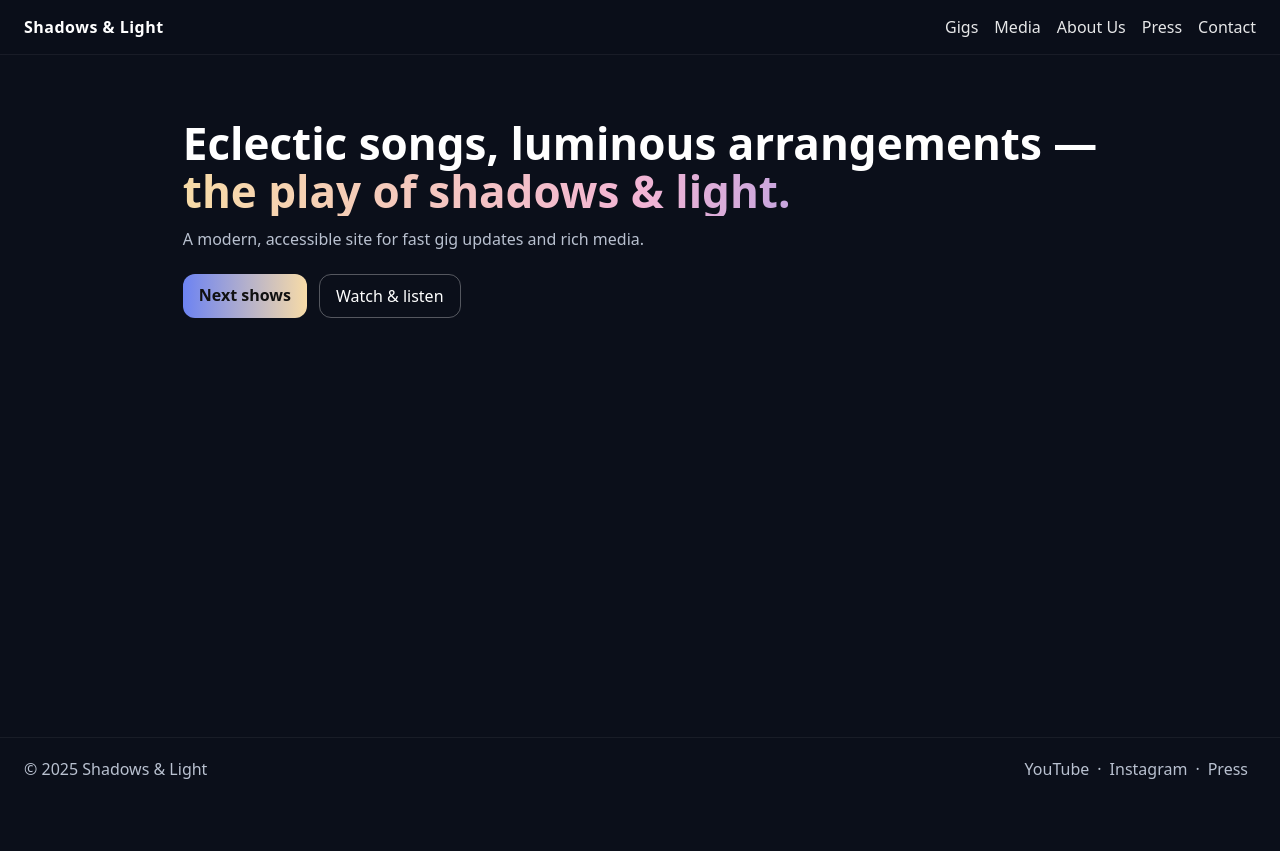
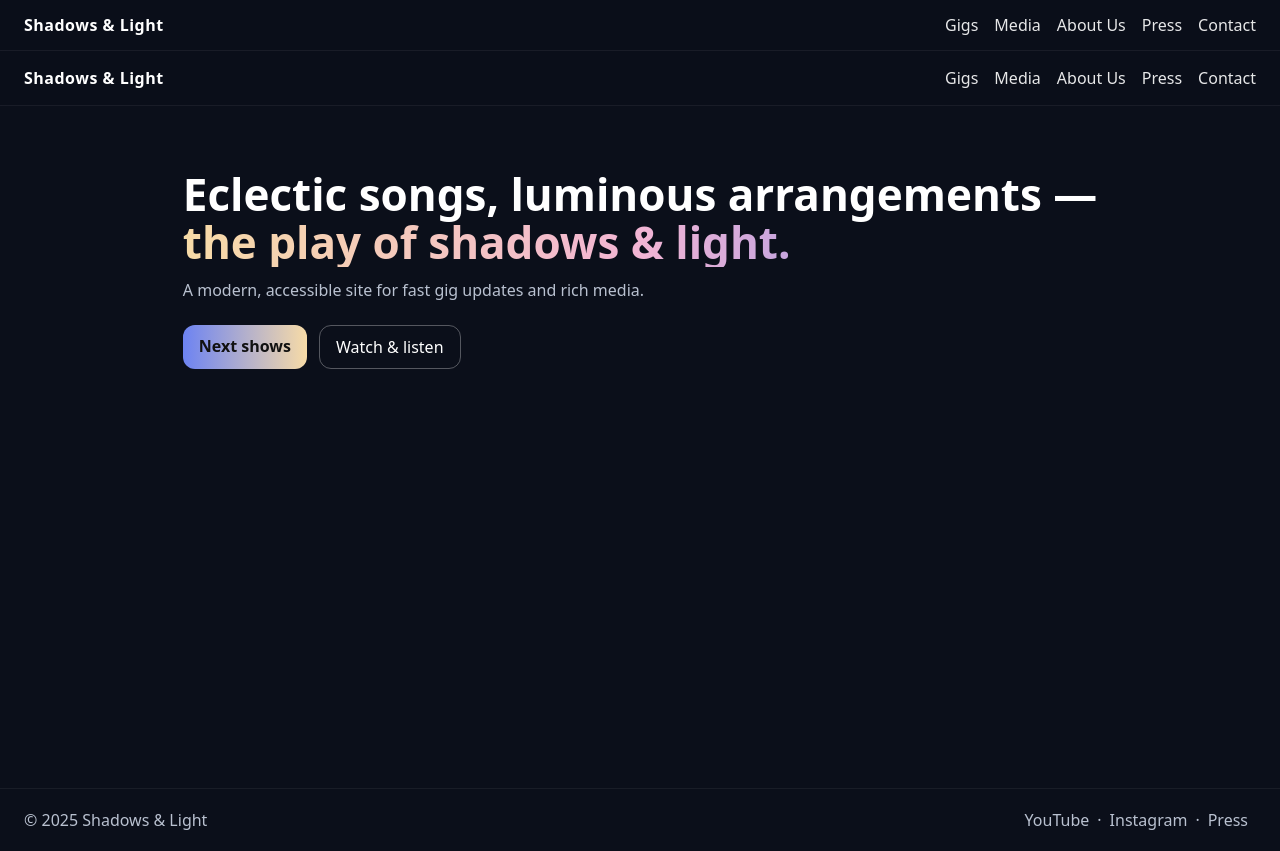
Before and after one commit to davidmul99snl/shadows-and-light-site, a Next.js app: page / in a window 1280 px wide. Before the commit the page ends 800 px from the top, so only its background shows below. Built offline with nearby package versions, Linux system fonts and the light colour scheme.

Commit message:
Update _app.jsx

```diff
--- a/pages/_app.jsx
+++ b/pages/_app.jsx
@@ -1,5 +1,11 @@
 import '../styles/globals.css'
+import SiteHeader from '../components/SiteHeader'
 
 export default function App({ Component, pageProps }) {
-  return <Component {...pageProps} />
+  return (
+    <>
+      <SiteHeader />
+      <Component {...pageProps} />
+    </>
+  )
 }
```
